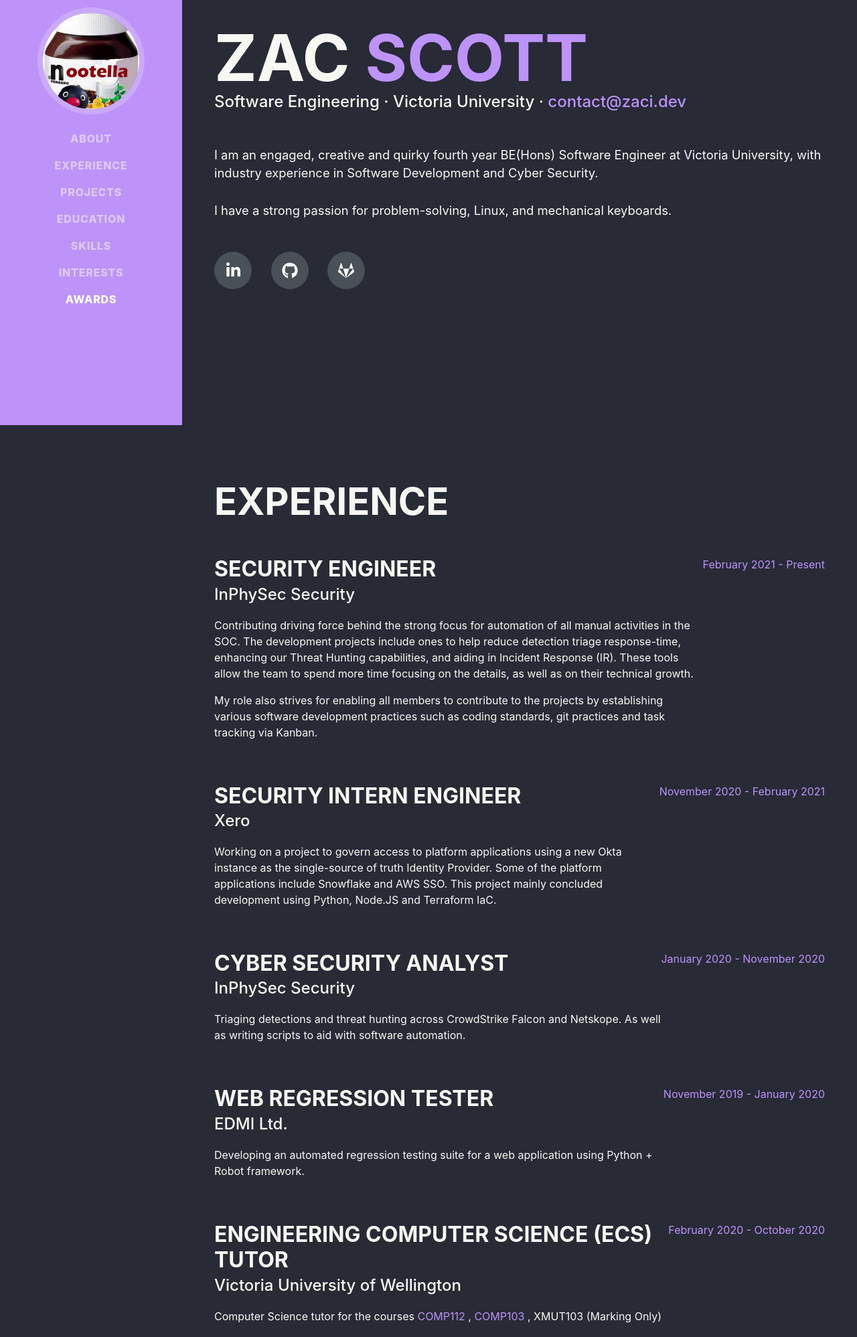
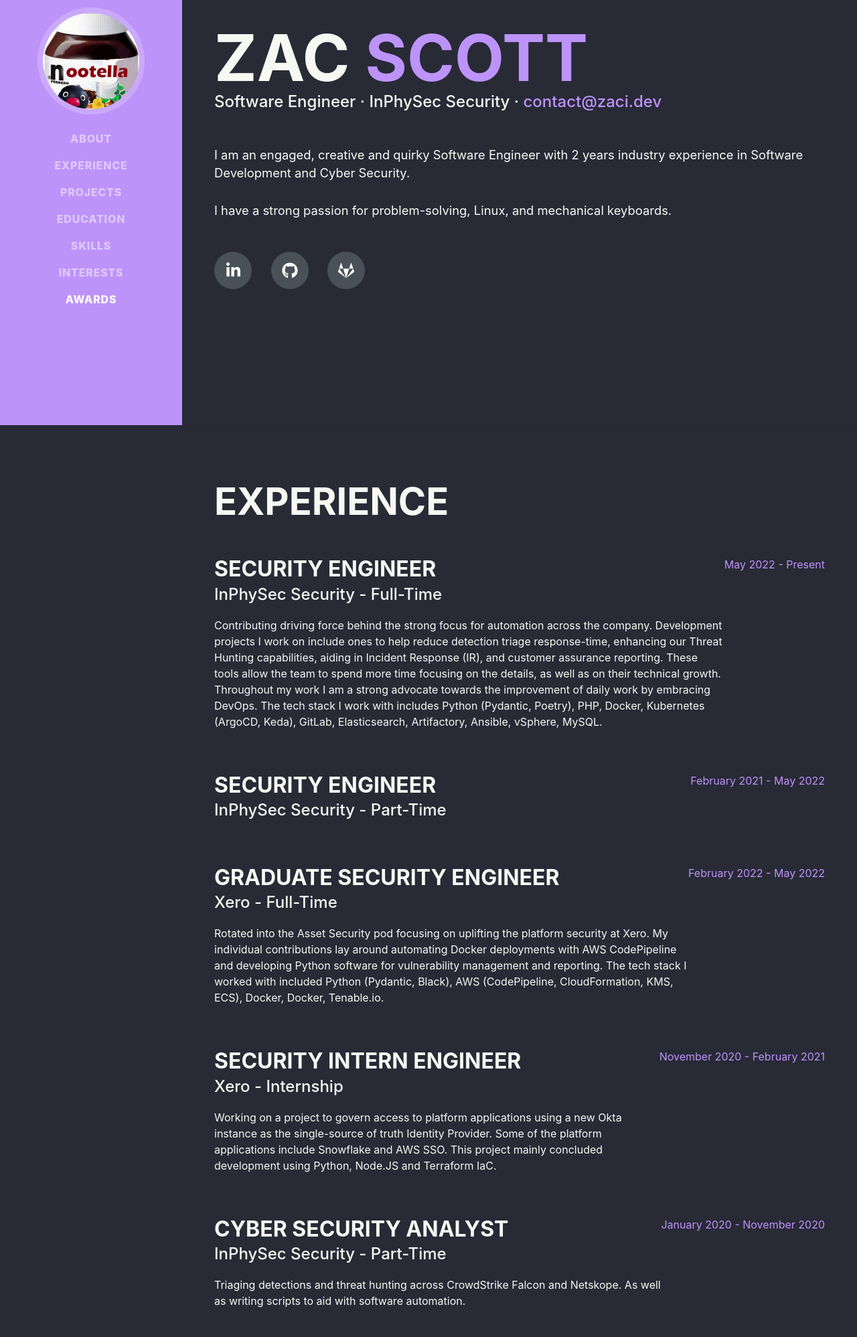
Before and after one commit to scottzach1/scottzach1.github.io, a plain HTML site: page index.html in a window 1280 px wide. Shown: the part 165-2162 px from the top of the page at 67% size. Drawn offline with nearby package versions, Linux system fonts and the light colour scheme; a web font is replaced by a local one.

Commit message:
Update work experience June 2022

```diff
--- a/index.html
+++ b/index.html
@@ -45,11 +45,11 @@
                         <span class="text-primary">Scott</span>
                     </h1>
                     <div class="subheading mb-5">
-                        Software Engineering · Victoria University ·
+                        Software Engineer · InPhySec Security ·
                         <a href="mailto:contact@zaci.dev">contact@zaci.dev</a>
                     </div>
                     <p class="lead mb-5">
-                        I am an engaged, creative and quirky fourth year BE(Hons) Software Engineer at Victoria University, with industry experience in Software Development and Cyber Security.
+                        I am an engaged, creative and quirky Software Engineer with 2 years industry experience in Software Development and Cyber Security.
                         <br />
                         <br />
                         I have a strong passion for problem-solving, Linux, and mechanical keyboards.
@@ -69,16 +69,30 @@
                     <div class="d-flex flex-column flex-md-row justify-content-between mb-5">
                         <div class="flex-grow-1">
                             <h3 class="mb-0">Security Engineer</h3>
-                            <div class="subheading mb-3">InPhySec Security</div>
-                            <p>Contributing driving force behind the strong focus for automation of all manual activities in the SOC. The development projects include ones to help reduce detection triage response-time, enhancing our Threat Hunting capabilities, and aiding in Incident Response (IR). These tools allow the team to spend more time focusing on the details, as well as on their technical growth.</p>
-                            <p>My role also strives for enabling all members to contribute to the projects by establishing various software development practices such as coding standards, git practices and task tracking via Kanban.</p>
+                            <div class="subheading mb-3">InPhySec Security - Full-Time</div>
+                            <p>Contributing driving force behind the strong focus for automation across the company. Development projects I work on include ones to help reduce detection triage response-time, enhancing our Threat Hunting capabilities, aiding in Incident Response (IR), and customer assurance reporting. These tools allow the team to spend more time focusing on the details, as well as on their technical growth. Throughout my work I am a strong advocate towards the improvement of daily work by embracing DevOps. The tech stack I work with includes Python (Pydantic, Poetry), PHP, Docker, Kubernetes (ArgoCD, Keda), GitLab, Elasticsearch, Artifactory, Ansible, vSphere, MySQL.</p>
                         </div>
-                        <div class="flex-shrink-0"><span class="text-primary">February 2021 - Present</span></div>
+                        <div class="flex-shrink-0"><span class="text-primary">May 2022 - Present</span></div>
+                    </div>
+                    <div class="d-flex flex-column flex-md-row justify-content-between mb-5">
+                        <div class="flex-grow-1">
+                            <h3 class="mb-0">Security Engineer</h3>
+                            <div class="subheading mb-3">InPhySec Security - Part-Time</div>
+                        </div>
+                        <div class="flex-shrink-0"><span class="text-primary">February 2021 - May 2022</span></div>
+                    </div>
+                    <div class="d-flex flex-column flex-md-row justify-content-between mb-5">
+                        <div class="flex-grow-1">
+                            <h3 class="mb-0">Graduate Security Engineer</h3>
+                            <div class="subheading mb-3">Xero - Full-Time</div>
+                            <p>Rotated into the Asset Security pod focusing on uplifting the platform security at Xero. My individual contributions lay around automating Docker deployments with AWS CodePipeline and developing Python software for vulnerability management and reporting. The tech stack I worked with included Python (Pydantic, Black), AWS (CodePipeline, CloudFormation, KMS, ECS), Docker, Docker, Tenable.io.</p>
+                        </div>
+                        <div class="flex-shrink-0"><span class="text-primary">February 2022 - May 2022</span></div>
                     </div>
                     <div class="d-flex flex-column flex-md-row justify-content-between mb-5">
                         <div class="flex-grow-1">
                             <h3 class="mb-0">Security Intern Engineer</h3>
-                            <div class="subheading mb-3">Xero</div>
+                            <div class="subheading mb-3">Xero - Internship</div>
                             <p>Working on a project to govern access to platform applications using a new Okta instance as the single-source of truth Identity Provider. Some of the platform applications include Snowflake and AWS SSO. This project mainly concluded development using Python, Node.JS and Terraform IaC.</p>
                         </div>
                         <div class="flex-shrink-0"><span class="text-primary">November 2020 - February 2021</span></div>
@@ -86,7 +100,7 @@
                     <div class="d-flex flex-column flex-md-row justify-content-between mb-5">
                         <div class="flex-grow-1">
                             <h3 class="mb-0">Cyber Security Analyst</h3>
-                            <div class="subheading mb-3">InPhySec Security</div>
+                            <div class="subheading mb-3">InPhySec Security - Part-Time</div>
                             <p>Triaging detections and threat hunting across CrowdStrike Falcon and Netskope. As well as writing scripts to aid with software automation.</p>
                         </div>
                         <div class="flex-shrink-0"><span class="text-primary">January 2020 - November 2020</span></div>
@@ -94,7 +108,7 @@
                     <div class="d-flex flex-column flex-md-row justify-content-between mb-5">
                         <div class="flex-grow-1">
                             <h3 class="mb-0">Web Regression Tester</h3>
-                            <div class="subheading mb-3">EDMI Ltd.</div>
+                            <div class="subheading mb-3">EDMI Ltd. - Internship</div>
                             <p>Developing an automated regression testing suite for a web application using Python + Robot framework.</p>
                         </div>
                         <div class="flex-shrink-0"><span class="text-primary">November 2019 - January 2020</span></div>
@@ -123,7 +137,9 @@
                     <div class="d-flex flex-column flex-md-row justify-content-between mb-5">
                         <div class="flex-grow-1">
                             <h3 class="mb-0">Bus Sharp</h3>
-                            <a target="blank" href="https://gitlab.ecs.vuw.ac.nz/late-for-the-bus/bus-sharp">gitlab.ecs.vuw.ac.nz/late-for-the-bus/bus-sharp</a>
+                            <a target="blank" href="hhttps://github.com/scottzach1/Bus-Sharp-Ionic">github.com/scottzach1/Bus-Sharp-Ionic</a>
+                            <br />
+                            <a target="blank" href="https://github.com/scottzach1/Bus-Sharp-React-Native">github.com/scottzach1/Bus-Sharp-React-Native</a>
                             <br />
                             <br />
                             <p>Mobile / web app to track Metlink services around Wellington, written in React + Ionic.</p>
@@ -221,8 +237,8 @@
                     <h2 class="mb-5">Skills</h2>
                     <div class="subheading mb-3">Favourite Languages</div>
                     <ul class="list-inline dev-icons">
+                        <li class="list-inline-item"><i class="fab fa-python"></i></li>
                         <li class="list-inline-item"><i class="fab fa-java"></i></li>
-                        <li class="list-inline-item"><i class="fab fa-python"></i></li>
                         <li class="list-inline-item"><i class="fab fa-js-square"></i></li>
                     </ul>
                     <div class="subheading mb-3">All Languages</div>
@@ -233,14 +249,14 @@
                             <th>Project</th>
                         </tr>
                         <tr>
+                            <td>Python</td>
+                            <td>Industry</td>
+                            <td>InPhySec, Xero, Edmi Ltd.</td>
+                        </tr>
+                        <tr>
                             <td>TypeScript/JavaScript</td>
                             <td>Industry, University</td>
                             <td>Xero, BusSharp</td>
-                        </tr>
-                        <tr>
-                            <td>Python</td>
-                            <td>Industry</td>
-                            <td>Xero, Edmi Ltd., InPhySec.</td>
                         </tr>
                         <tr>
                             <td>Terraform</td>
@@ -270,7 +286,7 @@
                         <tr>
                             <td>Bash/Fish</td>
                             <td>Personal</td>
-                            <td>Dotfiles</td>
+                            <td><a href="https://github.com/scottzach1/Dotfiles">Dotfiles</a></td>
                         </tr>
                     </table>
                 </div>
--- a/js/scripts.js
+++ b/js/scripts.js
@@ -1,6 +1,6 @@
 /*!
     * Start Bootstrap - Resume v6.0.1 (https://startbootstrap.com/template-overviews/resume)
-    * Copyright 2013-2021 Start Bootstrap
+    * Copyright 2013-2022 Start Bootstrap
     * Licensed under MIT (https://github.com/StartBootstrap/startbootstrap-resume/blob/master/LICENSE)
     */
     (function ($) {
```
Also changed, not shown: css/styles.css.
